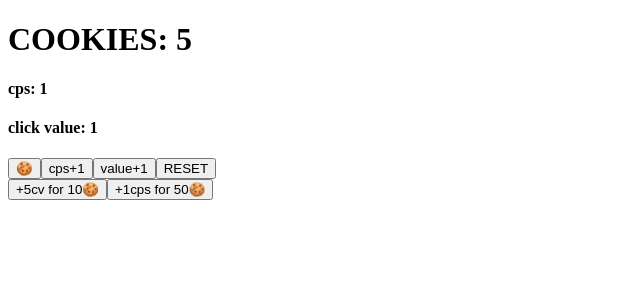
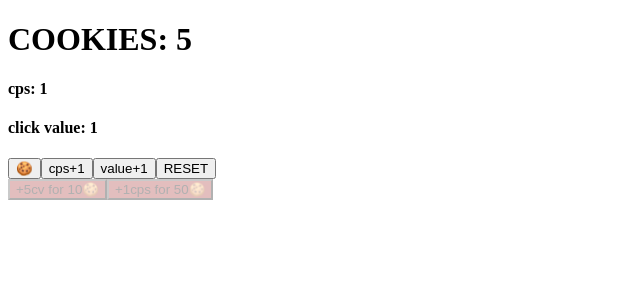
Before and after one commit to bochrap/week6-cookie-clicker-react, a React (Vite) app: page / in a window 1280 px wide. Shown: the top 300 px of the page, without its empty margins (0-640 px from the left). Built offline with nearby package versions, Linux system fonts and the light colour scheme.

Commit message:
add conditonal rendering to upgrade buttons

```diff
--- a/src/App.css
+++ b/src/App.css
@@ -0,0 +1,5 @@
+.hidden {
+  opacity: 0.3;
+  pointer-events: none;
+  background-color: brown;
+}
--- a/src/App.jsx
+++ b/src/App.jsx
@@ -1,4 +1,5 @@
 import { useState, useEffect } from "react";
+import "./App.css";
 
 export default function App() {
   // const [cookies, setCookies] = useState(0);
@@ -70,6 +71,7 @@ export default function App() {
           <button
             onClick={() => validateUpgrade(item.type, parseInt(item.bonus), parseInt(item.price))}
             key={item.type + item.price}
+            className={cookies >= item.price ? "" : "hidden"}
           >{`+${item.bonus}${item.type} for ${item.price}🍪`}</button>
         ))}
       </div>
```
